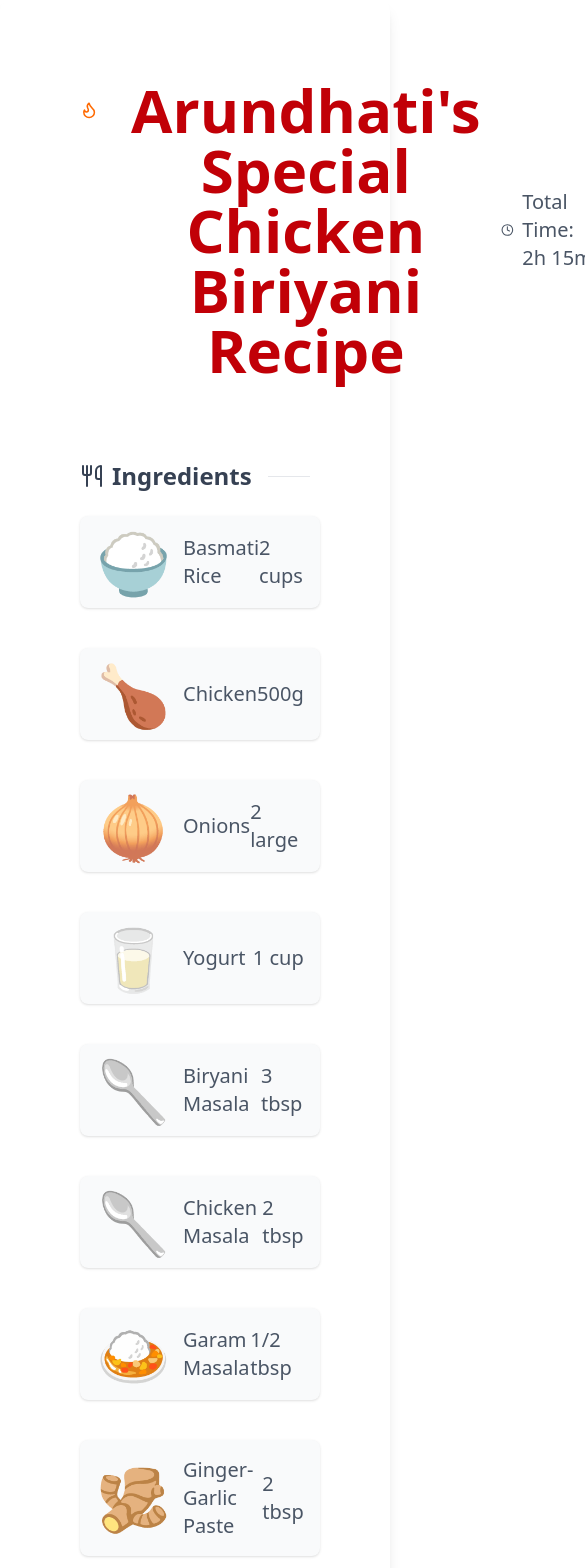
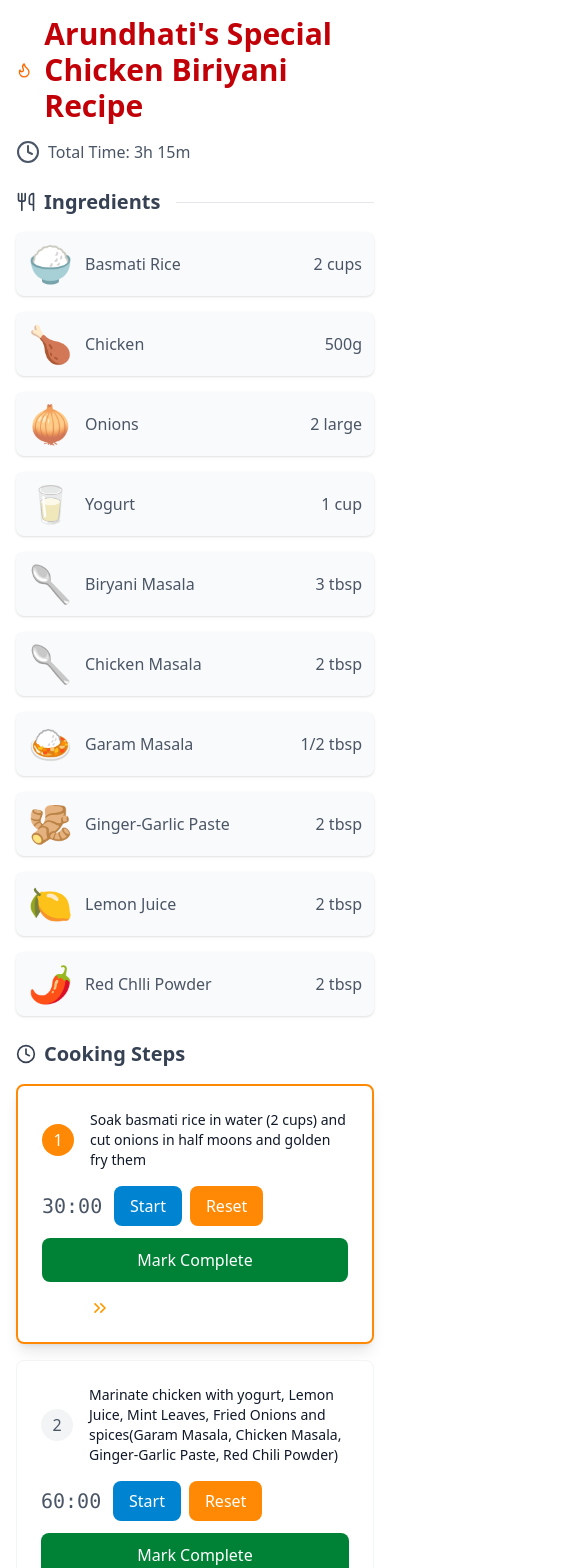
Before and after one commit to Arundhuti2000/Biriyani-Recipe, a React (Vite) app: page / in a window 390 px wide. Shown: the top 1568 px of the page, 585 px wide, since content can reach past the window. Built offline with nearby package versions, Linux system fonts and the light colour scheme.

Commit message:
fixed for mobile devices

```diff
--- a/src/components/BiriyaniRecipe.jsx
+++ b/src/components/BiriyaniRecipe.jsx
@@ -128,37 +128,41 @@ const BiriyaniRecipe = () => {
   const progressPercentage = (completedSteps.length / steps.length) * 100;
 
   return (
-    <div className="max-w-8xl mx-auto p-20 bg-white rounded-xl shadow-lg">
-      <div className="mb-8">
-        <div className="flex items-center justify-between mb-20">
-          <h2 className="text-6xl font-bold text-red-700 flex text-center gap-3">
-            <Flame className="w-15 h-15  text-orange-500 text-center" />
+    <div className="max-w-8xl mx-auto p-4 md:p-20 bg-white rounded-xl shadow-lg">
+      <div className="mb-4 md:mb-8">
+        <div className="flex flex-col md:flex-row items-start md:items-center justify-between mb-6 md:mb-20 gap-4">
+          <h2 className="text-3xl md:text-6xl font-bold text-red-700 flex items-center gap-3">
+            <Flame className="w-8 h-8 md:w-15 md:h-15 text-orange-500" />
             Arundhati's Special Chicken Biriyani Recipe
           </h2>
-          <div className="flex items-center gap-2 text-gray-600 text-xl">
-            <Clock className="w-8 h-8" />
-            <span>Total Time: 2h 15m</span>
+          <div className="flex items-center gap-2 text-gray-600 text-base md:text-xl">
+            <Clock className="w-6 h-6 md:w-8 md:h-8" />
+            <span>Total Time: 3h 15m</span>
           </div>
         </div>
       </div>
-
-      <div className="mb-10">
-        <h2 className="text-2xl font-semibold backdrop-blur text-gray-700 mb-6 flex items-center">
-          <Utensils className="w-6 h-6 mr-2" />
+      {/*Ingredients Section */}
+      <div className="mb-6 md:mb-10">
+        <h2 className="text-xl md:text-2xl font-semibold text-gray-700 mb-4 md:mb-6 flex items-center">
+          <Utensils className="w-5 h-5 md:w-6 md:h-6 mr-2" />
           <span>Ingredients</span>
           <div className="h-px flex-grow bg-gray-200 ml-4"></div>
         </h2>
-        <div className="grid md:grid-cols-5 gap-10">
+        <div className="grid grid-cols-1 sm:grid-cols-2 md:grid-cols-5 gap-4 md:gap-10">
           {ingredients.map((item) => (
             <div
               key={item.id}
-              className="flex items-center justify-between bg-gray-50 p-4 rounded-lg shadow-sm hover:shadow-md transition-all duration-200"
+              className="flex items-center justify-between bg-gray-50 p-3 md:p-4 rounded-lg shadow-sm hover:shadow-md transition-all duration-200"
             >
               <div className="flex items-center gap-3">
-                <span className="text-6xl">{item.icon}</span>
-                <span className="text-xl text-gray-600">{item.name}</span>
+                <span className="text-4xl md:text-6xl">{item.icon}</span>
+                <span className="text-base md:text-xl text-gray-600">
+                  {item.name}
+                </span>
               </div>
-              <span className="text-xl text-gray-600">{item.amount}</span>
+              <span className="text-base md:text-xl text-gray-600">
+                {item.amount}
+              </span>
             </div>
           ))}
         </div>
@@ -166,8 +170,8 @@ const BiriyaniRecipe = () => {
 
       {/* Cooking Steps section */}
       <div className="space-y-4">
-        <h2 className="text-2xl font-semibold backdrop-blur text-gray-700 mb-6 flex items-center">
-          <Clock className="w-6 h-6 mr-2" />
+        <h2 className="text-xl md:text-2xl font-semibold text-gray-700 mb-4 md:mb-6 flex items-center">
+          <Clock className="w-5 h-5 md:w-6 md:h-6 mr-2" />
           Cooking Steps
         </h2>
 
@@ -189,8 +193,8 @@ const BiriyaniRecipe = () => {
                     : "bg-white border border-gray-100 hover:border-gray-200"
                 }`}
               >
-                <div className="flex flex-col gap-6">
-                  <div className="text-xl grid grid-cols-[1fr_auto] items-center gap-6">
+                <div className="flex flex-col gap-4 md:gap-6">
+                  <div className="flex flex-col md:grid md:grid-cols-[1fr_auto] items-start md:items-center gap-4 md:gap-6">
                     <div className="flex items-center gap-4">
                       {completedSteps.includes(step.id) ? (
                         <div className="bg-green-100 p-2 justify-center rounded-full flex-shrink-0">
@@ -212,16 +216,16 @@ const BiriyaniRecipe = () => {
                         </div>
                       )}
                       <span
-                        className={
+                        className={`text-sm md:text-base ${
                           completedSteps.includes(step.id)
                             ? "text-gray-600 font-small"
                             : "text-gray-900 font-medium"
-                        }
+                        }`}
                       >
                         {step.text}
                       </span>
                     </div>
-                    <div className="flex font-medium items-center gap-5 flex-shrink-0">
+                    <div className="flex flex-col md:flex-row w-full md:w-auto items-start md:items-center gap-3 md:gap-5">
                       <Timer
                         duration={step.duration}
                         onComplete={() => handleStepComplete(step.id)}
@@ -233,7 +237,7 @@ const BiriyaniRecipe = () => {
                       />
                       <button
                         onClick={() => handleStepComplete(step.id)}
-                        className={`px-4 py-2.5 rounded-lg flex-box font-medium transition-all duration-200 ${
+                        className={`w-full md:w-auto px-4 py-2.5 rounded-lg font-medium transition-all duration-200 ${
                           completedSteps.includes(step.id)
                             ? "bg-green-100 text-green-700 cursor-default"
                             : "bg-green-700 text-white hover:bg-orange-600"
@@ -246,17 +250,17 @@ const BiriyaniRecipe = () => {
                       </button>
                     </div>
                   </div>
-                  <div className="ml-14 flex items-center gap-2">
+                  <div className="ml-12 md:ml-14 flex items-center gap-2">
                     <span
-                      className="w-6 h-6 text-grey-400 cursor-pointer"
+                      className="text-amber-500 hover:text-amber-600"
                       onClick={() =>
                         setShowTip(showTip === step.id ? null : step.id)
                       }
                     >
-                      <LucideChevronsRight className="w-6 h-6 text-amber-500 mt-0.5" />
+                      <LucideChevronsRight className="w-5 h-5 md:w-6 md:h-6" />
                     </span>
                     {showTip === step.id && (
-                      <div className="text-amber-600 bg-orange-50 p-3 rounded-lg mt-0.5">
+                      <div className="text-sm md:text-base text-amber-600 bg-orange-50 p-3 rounded-lg">
                         {step.tip}
                       </div>
                     )}
@@ -269,17 +273,17 @@ const BiriyaniRecipe = () => {
       </div>
 
       {/* Progress Section */}
-      <div className="text-center p-6">
+      <div className="p-4 md:p-6 text-center">
         <div className="w-full bg-gray-200 rounded-full h-2">
           <div
-            className="h-2  bg-gradient-to-r from-orange-400 to-red-500 rounded-full transition-all duration-500"
+            className="h-2 bg-gradient-to-r from-orange-400 to-red-500 rounded-full transition-all duration-500"
             style={{ width: `${progressPercentage}%` }}
           ></div>
         </div>
       </div>
 
-      <div className="mt-8 text-center">
-        <p className="text-gray-600 mb-2">
+      <div className="mt-4 md:mt-8 text-center">
+        <p className="text-sm md:text-base text-gray-600 mb-2">
           {completedSteps.length === steps.length ? (
             <span className="flex items-center justify-center gap-2 text-green-600 font-medium">
               <Heart className="w-5 h-5" /> Congratulations! Your Biryani is
```
